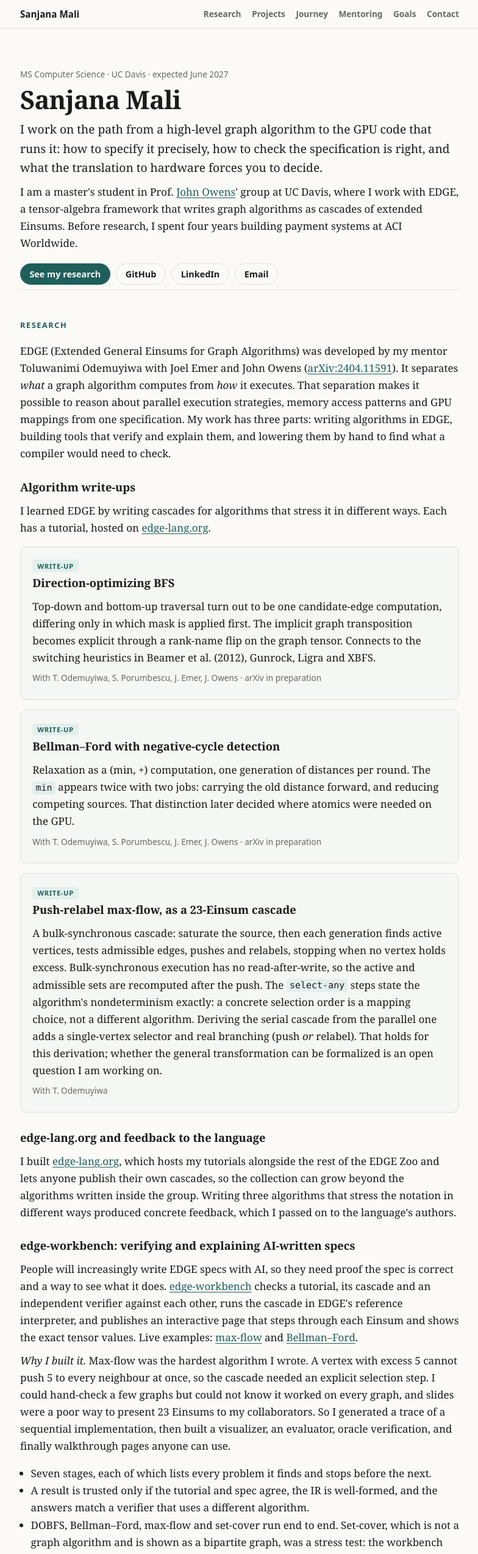
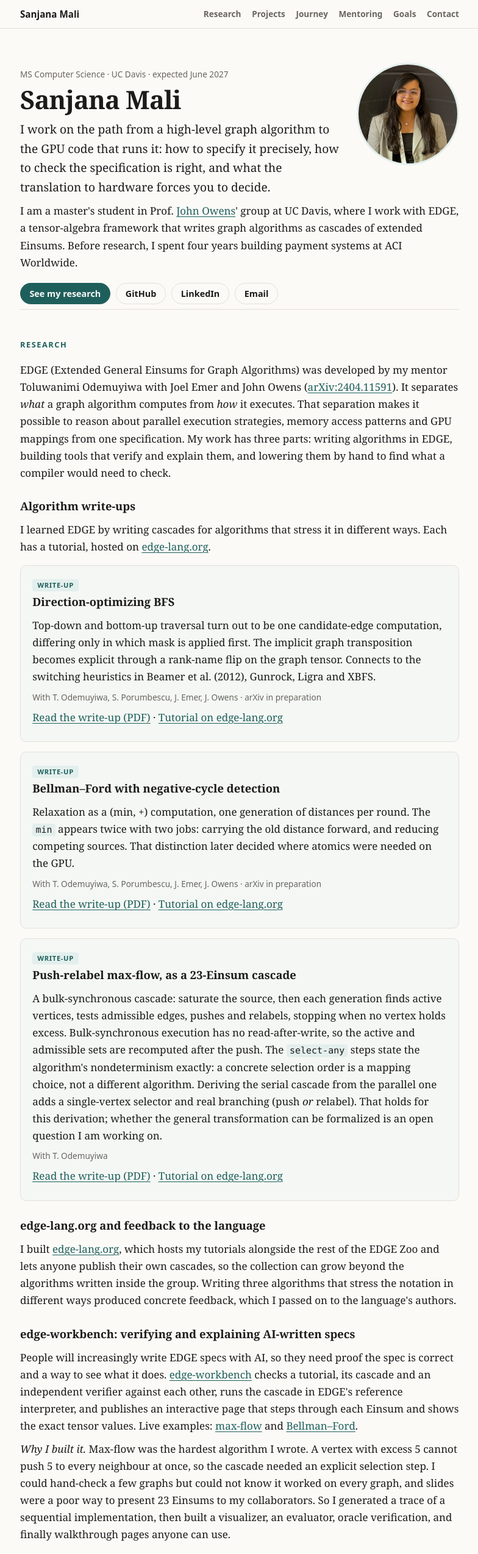
Before and after one commit to sanjanamali8/sanjanamali8.github.io, a plain HTML site: page index.html in a window 1280 px wide. Shown: the top 2549 px of the page at 61% size, without its empty margins (247-1031 px from the left). Drawn offline with Linux system fonts and the light colour scheme.

Commit message:
Add pdfs

```diff
--- a/index.html
+++ b/index.html
@@ -15,6 +15,7 @@
 <main id="top">
 
 <section class="hero">
+  <img class="portrait" src="assets/sanjana.jpg" alt="Photo of Sanjana Mali" width="168" height="168">
   <p class="meta">MS Computer Science · UC Davis · expected June 2027</p>
   <h1>Sanjana Mali</h1>
   <p class="lede">I work on the path from a high-level graph algorithm to the GPU code that runs it: how to specify it precisely, how to check the specification is right, and what the translation to hardware forces you to decide.</p>
@@ -23,7 +24,7 @@
     <a class="primary" href="#research">See my research</a>
     <a href="https://github.com/sanjanamali8">GitHub</a>
     <a href="https://www.linkedin.com/in/sanjanamali">LinkedIn</a>
-    <a href="mailto:sanjana.mali1583@gmail.com">Email</a>
+    <a href="mailto:ssmali@ucdavis.edu">Email</a>
   </div>
 </section>
 
@@ -35,13 +36,13 @@
   <p>I learned EDGE by writing cascades for algorithms that stress it in different ways. Each has a tutorial, hosted on <a href="https://edge-lang.org">edge-lang.org</a>.</p>
   <div class="card"><span class="tag">Write-up</span><h3>Direction-optimizing BFS</h3>
     <p>Top-down and bottom-up traversal turn out to be one candidate-edge computation, differing only in which mask is applied first. The implicit graph transposition becomes explicit through a rank-name flip on the graph tensor. Connects to the switching heuristics in Beamer et al. (2012), Gunrock, Ligra and XBFS.</p>
-    <p class="meta">With T. Odemuyiwa, S. Porumbescu, J. Emer, J. Owens · arXiv in preparation</p></div>
+    <p class="meta">With T. Odemuyiwa, S. Porumbescu, J. Emer, J. Owens · arXiv in preparation</p>    <p><a href="assets/dobfs-writeup.pdf">Read the write-up (PDF)</a> &middot; <a href="https://edge-lang.org">Tutorial on edge-lang.org</a></p></div>
   <div class="card"><span class="tag">Write-up</span><h3>Bellman&ndash;Ford with negative-cycle detection</h3>
     <p>Relaxation as a (min, +) computation, one generation of distances per round. The <code>min</code> appears twice with two jobs: carrying the old distance forward, and reducing competing sources. That distinction later decided where atomics were needed on the GPU.</p>
-    <p class="meta">With T. Odemuyiwa, S. Porumbescu, J. Emer, J. Owens · arXiv in preparation</p></div>
+    <p class="meta">With T. Odemuyiwa, S. Porumbescu, J. Emer, J. Owens · arXiv in preparation</p>    <p><a href="assets/bellman-ford-writeup.pdf">Read the write-up (PDF)</a> &middot; <a href="https://edge-lang.org">Tutorial on edge-lang.org</a></p></div>
   <div class="card"><span class="tag">Write-up</span><h3>Push-relabel max-flow, as a 23-Einsum cascade</h3>
     <p>A bulk-synchronous cascade: saturate the source, then each generation finds active vertices, tests admissible edges, pushes and relabels, stopping when no vertex holds excess. Bulk-synchronous execution has no read-after-write, so the active and admissible sets are recomputed after the push. The <code>select-any</code> steps state the algorithm's nondeterminism exactly: a concrete selection order is a mapping choice, not a different algorithm. Deriving the serial cascade from the parallel one adds a single-vertex selector and real branching (push <em>or</em> relabel). That holds for this derivation; whether the general transformation can be formalized is an open question I am working on.</p>
-    <p class="meta">With T. Odemuyiwa</p></div>
+    <p class="meta">With T. Odemuyiwa</p>    <p><a href="assets/max-flow-writeup.pdf">Read the write-up (PDF)</a> &middot; <a href="https://edge-lang.org">Tutorial on edge-lang.org</a></p></div>
 
   <h3>edge-lang.org and feedback to the language</h3>
   <p>I built <a href="https://edge-lang.org">edge-lang.org</a>, which hosts my tutorials alongside the rest of the EDGE Zoo and lets anyone publish their own cascades, so the collection can grow beyond the algorithms written inside the group. Writing three algorithms that stress the notation in different ways produced concrete feedback, which I passed on to the language's authors.</p>
@@ -103,7 +104,8 @@
   <h2>Contact</h2>
   <p>I am happy to talk about EDGE, graph algorithms on GPUs, or PhD opportunities.</p>
   <div class="links">
-    <a class="primary" href="mailto:sanjana.mali1583@gmail.com">sanjana.mali1583@gmail.com</a>
+    <a class="primary" href="mailto:ssmali@ucdavis.edu">ssmali@ucdavis.edu</a>
+    <a href="mailto:sanjana.mali1583@gmail.com">sanjana.mali1583@gmail.com</a>
     <a href="https://github.com/sanjanamali8">github.com/sanjanamali8</a>
     <a href="https://www.linkedin.com/in/sanjanamali">linkedin.com/in/sanjanamali</a>
   </div>
--- a/style.css
+++ b/style.css
@@ -34,3 +34,7 @@ ul.plain{padding-left:1.1rem}
 code{font:.88em ui-monospace,Menlo,monospace;background:var(--accent-soft);padding:.1em .35em;border-radius:4px}
 footer{max-width:var(--max);margin:0 auto;padding:1.5rem 1.25rem 3rem;color:var(--muted);font:.8rem system-ui,sans-serif;border-top:1px solid var(--line)}
 @media(max-width:560px){h1{font-size:2.1rem}body{font-size:16px}}
+
+.portrait{float:right;width:168px;height:168px;border-radius:50%;object-fit:cover;margin:0 0 1rem 1.5rem;border:3px solid var(--accent-soft)}
+@media(max-width:560px){.portrait{width:120px;height:120px;margin-left:1rem}}
+.hero::after{content:"";display:block;clear:both}
```
Also changed, not shown: assets/sanjana.jpg (added), 3 other files.
